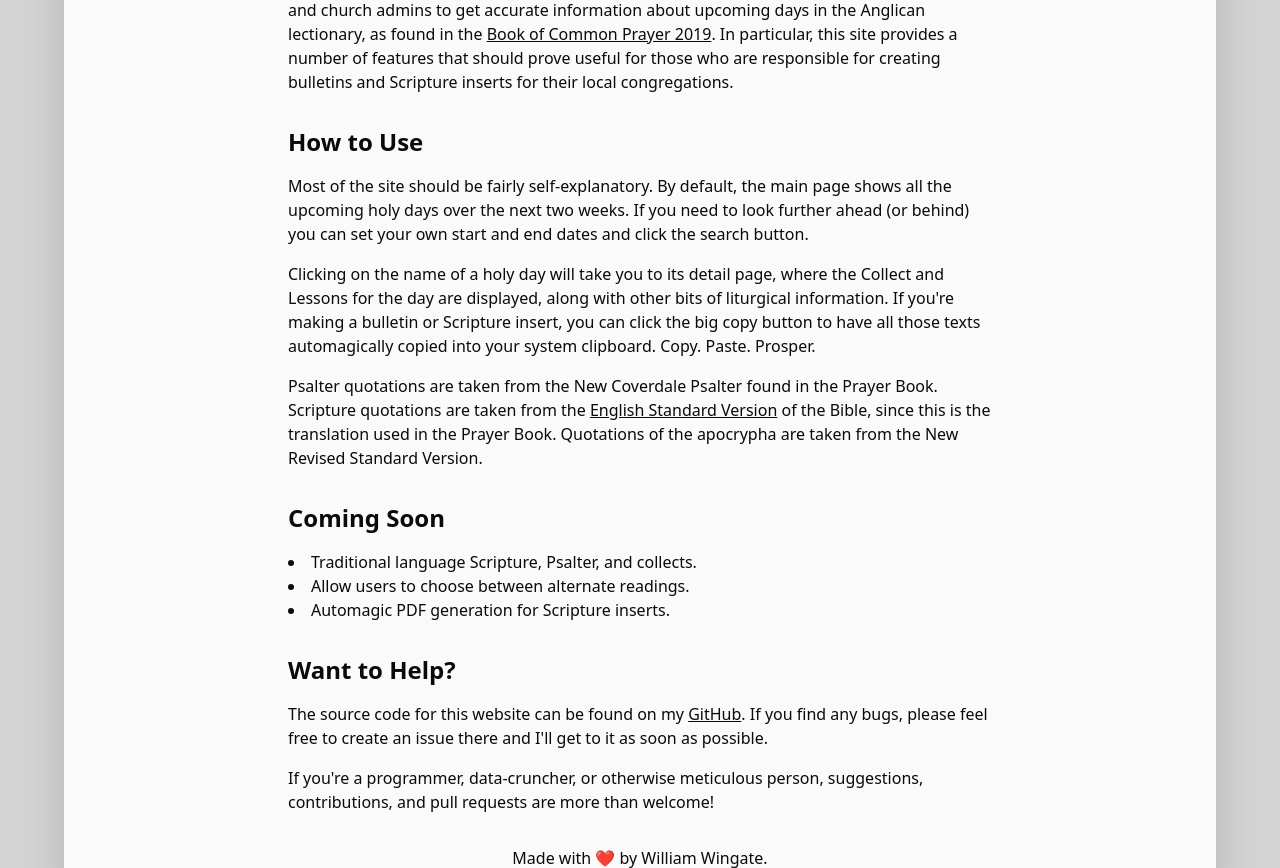
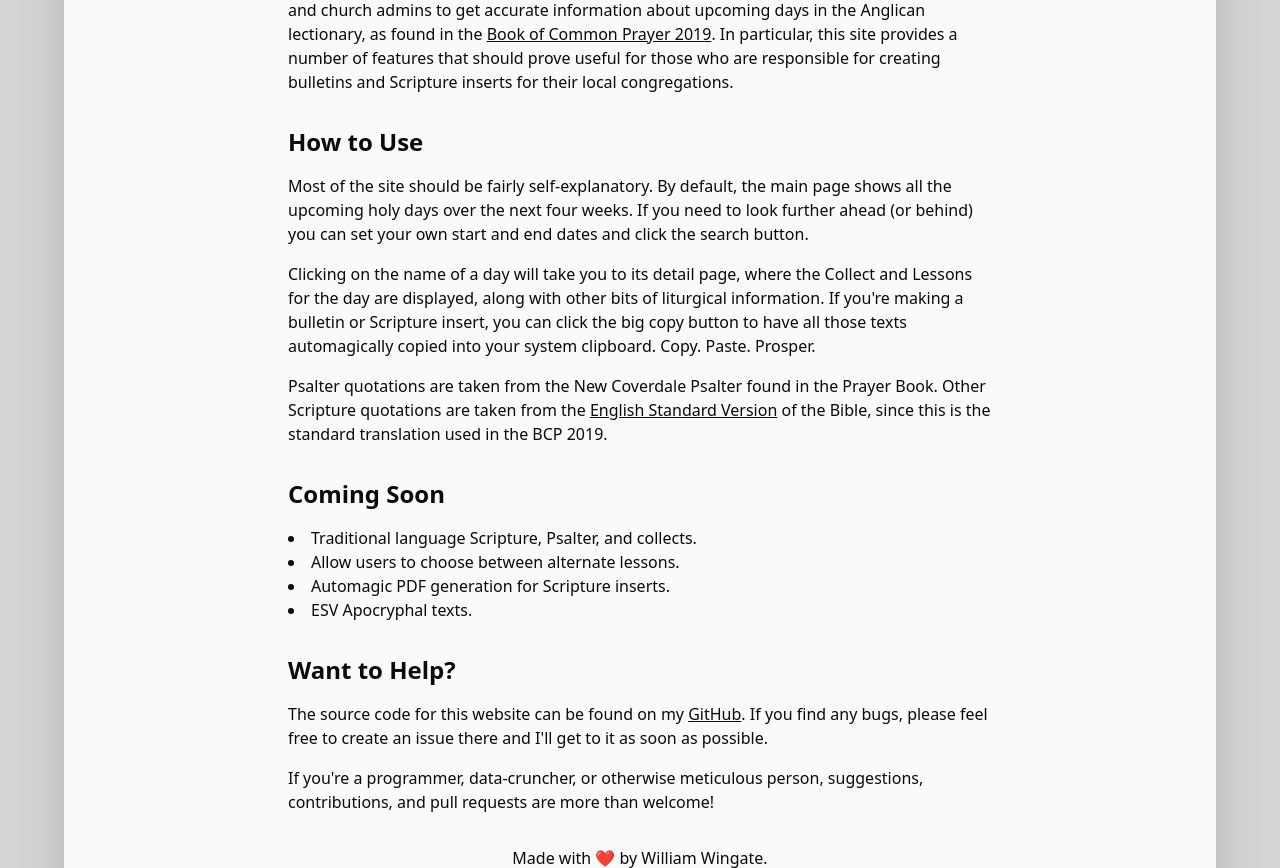
Before and after one commit to wtwingate/lectionary-django, a Django app: page /about/ in a window 1280 px wide. Shown: the part 230-1098 px from the top of the page. Run offline with Django 5.2, Linux system fonts and the light colour scheme; style sheets or scripts are compiled from the project's sources.

Commit message:
Update information on About page

```diff
--- a/lectionary/templates/lectionary/about.html
+++ b/lectionary/templates/lectionary/about.html
@@ -14,12 +14,12 @@
         <h2 class="mt-8 text-2xl font-semibold">How to Use</h2>
         <p>
             Most of the site should be fairly self-explanatory. By default, the main
-            page shows all the upcoming holy days over the next two weeks. If you
+            page shows all the upcoming holy days over the next four weeks. If you
             need to look further ahead (or behind) you can set your own start and
             end dates and click the search button.
         </p>
         <p>
-            Clicking on the name of a holy day will take you to its detail page,
+            Clicking on the name of a day will take you to its detail page,
             where the Collect and Lessons for the day are displayed, along with
             other bits of liturgical information. If you're making a bulletin or
             Scripture insert, you can click the big copy button to have all those
@@ -28,17 +28,16 @@
         </p>
         <p>
             Psalter quotations are taken from the New Coverdale Psalter found in the
-            Prayer Book. Scripture quotations are taken from the
+            Prayer Book. Other Scripture quotations are taken from the
             <a class="underline" href="https://www.esv.org/">English Standard Version</a>
-            of the Bible, since this is the translation used in the Prayer Book.
-            Quotations of the apocrypha are taken from the New Revised Standard
-            Version.
+            of the Bible, since this is the standard translation used in the BCP 2019.
         </p>
         <h2 class="mt-8 text-2xl font-semibold">Coming Soon</h2>
         <ul class="my-4">
             <li class="list-inside list-disc">Traditional language Scripture, Psalter, and collects.</li>
-            <li class="list-inside list-disc">Allow users to choose between alternate readings.</li>
+            <li class="list-inside list-disc">Allow users to choose between alternate lessons.</li>
             <li class="list-inside list-disc">Automagic PDF generation for Scripture inserts.</li>
+            <li class="list-inside list-disc">ESV Apocryphal texts.</li>
         </ul>
         <h2 class="mt-8 text-2xl font-semibold">Want to Help?</h2>
         <p>
```
